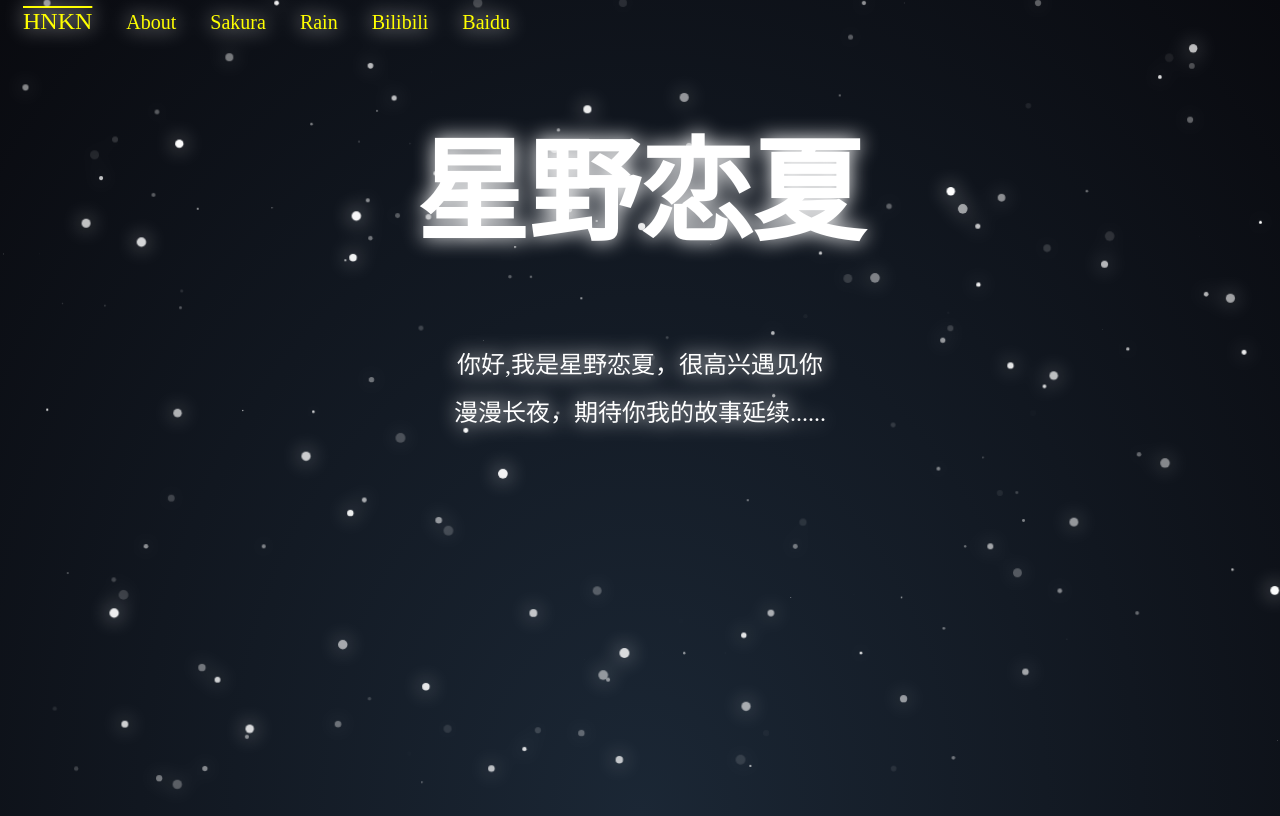
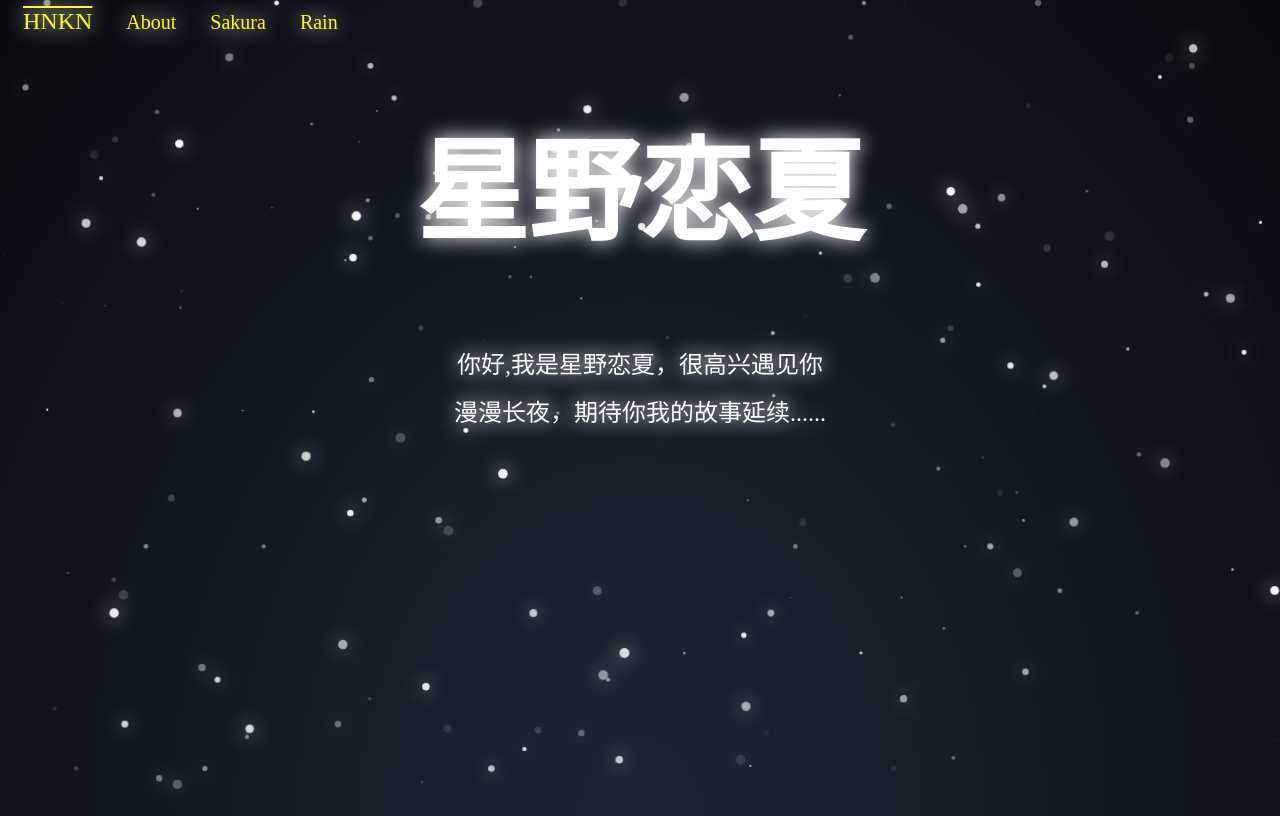
Before and after one commit to H2N3K4N5/01, a plain HTML site: page index.html in a window 1280 px wide. Shown: the top 816 px of the page. Drawn offline with Linux system fonts and the light colour scheme.

```diff
--- a/index.html
+++ b/index.html
@@ -2860,12 +2860,7 @@
 		<il>
 			<a href="D:\桌面\Views\Rain.html">Rain</a>
 		</il>
-		<il>
-			<a href="https://www.bilibili.com">Bilibili</a>
-		</il>
-		<il>
-			<a href="https://www.baidu.com">Baidu</a>
-		</il>
+
 </header>
 
 	<main>
```
